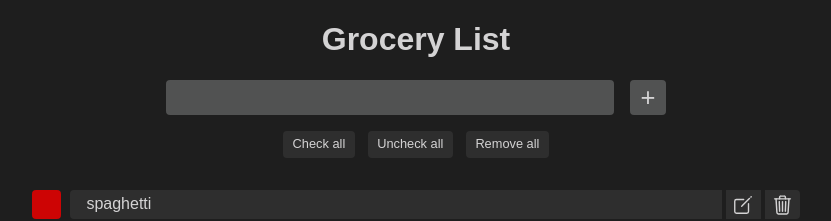
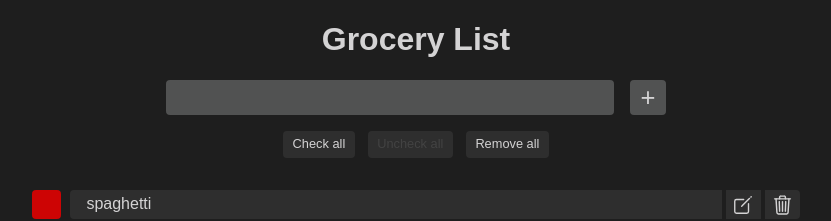
Before and after one commit to GiovanniCarboni/tw-test-three, an Angular app: page / in a window 1280 px wide. Shown: the top 221 px of the page, without its empty margins (224-1055 px from the left). Built offline with nearby package versions, Linux system fonts and the light colour scheme.

Commit message:
Added list actions functionality

```diff
--- a/src/app/list-actions/list-actions.component.css
+++ b/src/app/list-actions/list-actions.component.css
@@ -5,7 +5,7 @@
   gap: 0.8rem;
 }
 
-.actions button {
+button {
   font-size: 0.8rem;
   background-color: var(--gray-dark);
   padding: 0.4rem 0.6rem;
@@ -13,6 +13,7 @@
   color: inherit;
   border: none;
 }
-.action button:disabled {
+button:disabled {
   color: var(--gray-md);
+  cursor: not-allowed;
 }
--- a/src/app/list-actions/list-actions.component.html
+++ b/src/app/list-actions/list-actions.component.html
@@ -1,5 +1,7 @@
 <div class="actions">
-  <button (click)="checkAll()">Check all</button>
-  <button (click)="uncheckAll()">Uncheck all</button>
-  <button (click)="onRemoveAll()">Remove all</button>
+  <button (click)="checkAll()" [disabled]="isCheckAll()">Check all</button>
+  <button (click)="uncheckAll()" [disabled]="isUncheckAll()">
+    Uncheck all
+  </button>
+  <button (click)="onRemoveAll()" [disabled]="isRemoveAll()">Remove all</button>
 </div>
--- a/src/app/list-actions/list-actions.component.ts
+++ b/src/app/list-actions/list-actions.component.ts
@@ -18,4 +18,13 @@ export class ListActionsComponent {
   onRemoveAll() {
     this.listService.removeAll();
   }
+  isCheckAll() {
+    return !this.listService.list.some((item) => item.checked === false);
+  }
+  isUncheckAll() {
+    return !this.listService.list.some((item) => item.checked === true);
+  }
+  isRemoveAll() {
+    return this.listService.list.length < 1;
+  }
 }
```
